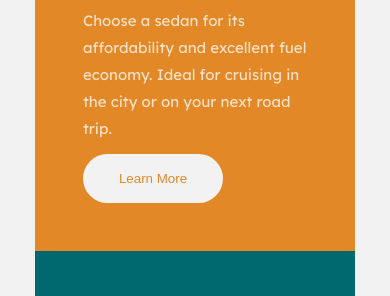
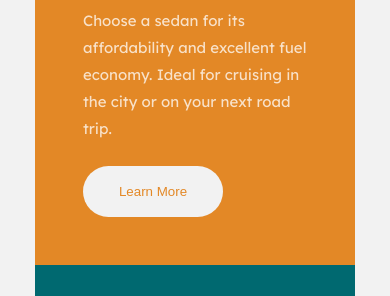
Before and after one commit to Bopchy/frontend-mentor-projects, a website: page 3-column-preview-card-component-main/index.html in a window 390 px wide. Shown: the part 239-535 px from the top of the page. Drawn offline with Linux system fonts and the light colour scheme.

Commit message:
Fix mobile layout height being cut off. Add button animation. Add .less files' changes watcher."

```diff
--- a/3-column-preview-card-component-main/index.html
+++ b/3-column-preview-card-component-main/index.html
@@ -8,7 +8,7 @@
   <link rel="preconnect" href="https://fonts.googleapis.com">
   <link rel="preconnect" href="https://fonts.gstatic.com" crossorigin>
   <link href="https://fonts.googleapis.com/css2?family=Big+Shoulders+Display:wght@700&family=Lexend+Deca&display=swap" rel="stylesheet">
-  <link rel="stylesheet" type="text/css" href="./styles/output.css">
+  <link rel="stylesheet" type="text/css" href="./dist/input.css">
 
   <title>Frontend Mentor | 3-column preview card component</title>
 </head>
--- a/3-column-preview-card-component-main/styles/input.less
+++ b/3-column-preview-card-component-main/styles/input.less
@@ -1,10 +1,6 @@
-html {
-    height: 100%;
-}
 body {
     box-sizing: border-box;
     margin: 0;
-    height: 100%;
     display: flex;
     justify-content: center;
     align-items: center;
@@ -18,10 +14,10 @@ body {
     color: hsla(0, 0%, 100%, 0.75);
     margin: 4rem 0;
     border-radius: 0.5rem;
-    overflow: hidden;
     font-size: 0.9375rem;
     font-family: 'Lexend Deca', sans-serif;
     line-height: 1.8;
+    overflow: hidden;
     div {
         padding: 3rem;
     }
@@ -38,17 +34,21 @@ body {
         margin: 0;
     }
     button {
-        border: 0.0625rem solid transparent;
+        border: 0.125rem solid transparent;
         border-radius: 1.625rem;
         padding: 1rem;
         background-color: hsl(0, 0%, 95%);
         width: 8.75rem;
-        margin-top: 0.75rem;
+        margin-top: 1.5rem;
         cursor: pointer;
+        transform: scale(1);
+        transition: transform 0.25s ease-in-out;
         &:hover {
             background-color: transparent;
             border-color: hsl(0, 0%, 95%);
             color: hsl(0, 0%, 95%);
+            transform: scale(1.125);
+            transition: transform 0.25s ease-in-out;
         }
     }
 }
```
Also changed, not shown: 3-column-preview-card-component-main/package.json (+3 -4 lines), 3-column-preview-card-component-main/dist/input.css, 1 other file.
